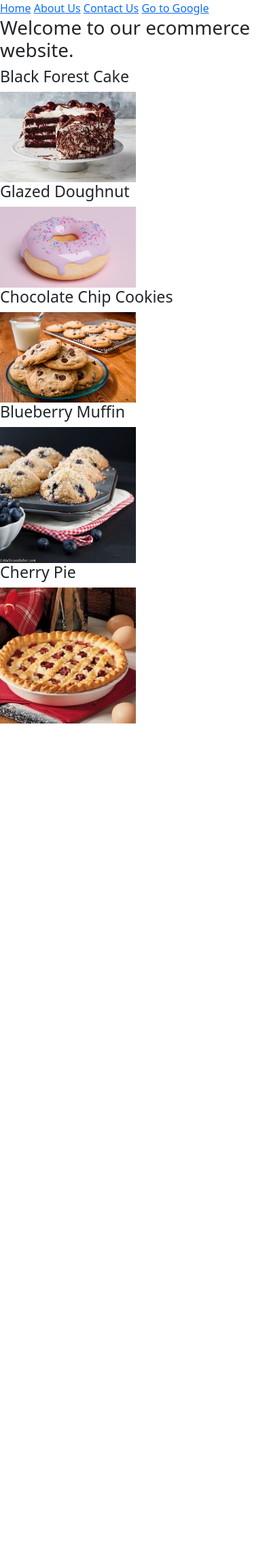
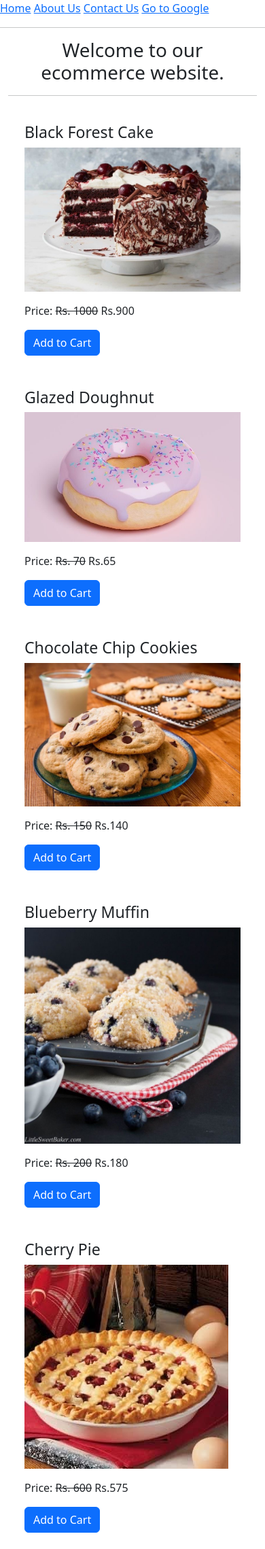
Before and after one commit to Zenzo41/ecomproject, a Django app: page / in a window 390 px wide. Shown: the whole page at 68% size. Before the commit the page ends 1064 px from the top, so only its background shows below. Run offline with Django 4.2, Linux system fonts and the light colour scheme; data comes from the database, SQL or seed files in the repository.

Commit message:
added price and paddings inside the divs

```diff
--- a/templates/base.html
+++ b/templates/base.html
@@ -11,6 +11,7 @@
     <a href="/about/">About Us</a>
     <a href="/contact-us/">Contact Us</a>
     <a href="https://www.google.com/">Go to Google</a>
+    <hr/>
 {% block content %}{% endblock content %}
 
    </body>
--- a/templates/home.html
+++ b/templates/home.html
@@ -4,19 +4,28 @@
 
 {% block content %}
 
-<h1>Welcome to our ecommerce website.</h1>
+<div class="container">
+    <h1 class="text-center">Welcome to our ecommerce website.</h1>
+    <hr>
+        <div class="row mt-3">
 
-<div class="row">
+            {% for p in product_list %}
 
-    {% for p in product_list %}
+                <div class="col-md-3 ">
 
-        <div class="col-md-4">
-            <h3>{{p.title}}</h3>
-            <img src="{{p.image.url}}" width="200"/>
+                    <div class="m-4">
+
+                        <h3>{{p.title}}</h3>
+                        <img src="{{p.image.url}}" class="img-fluid" style="height:200; object-fit:cover;" />
+                        <p class="mt-3">Price: <strike>Rs. {{p.marked_price}}</strike> Rs.{{p.selling_price}}</p>
+                        <a href="" class="btn btn-primary">Add to Cart</a>
+
+                    </div>
+
+                </div>
+
+                {% endfor %}
+
         </div>
-
-        {% endfor %}
-
 </div>
-
     {% endblock content %}
```
